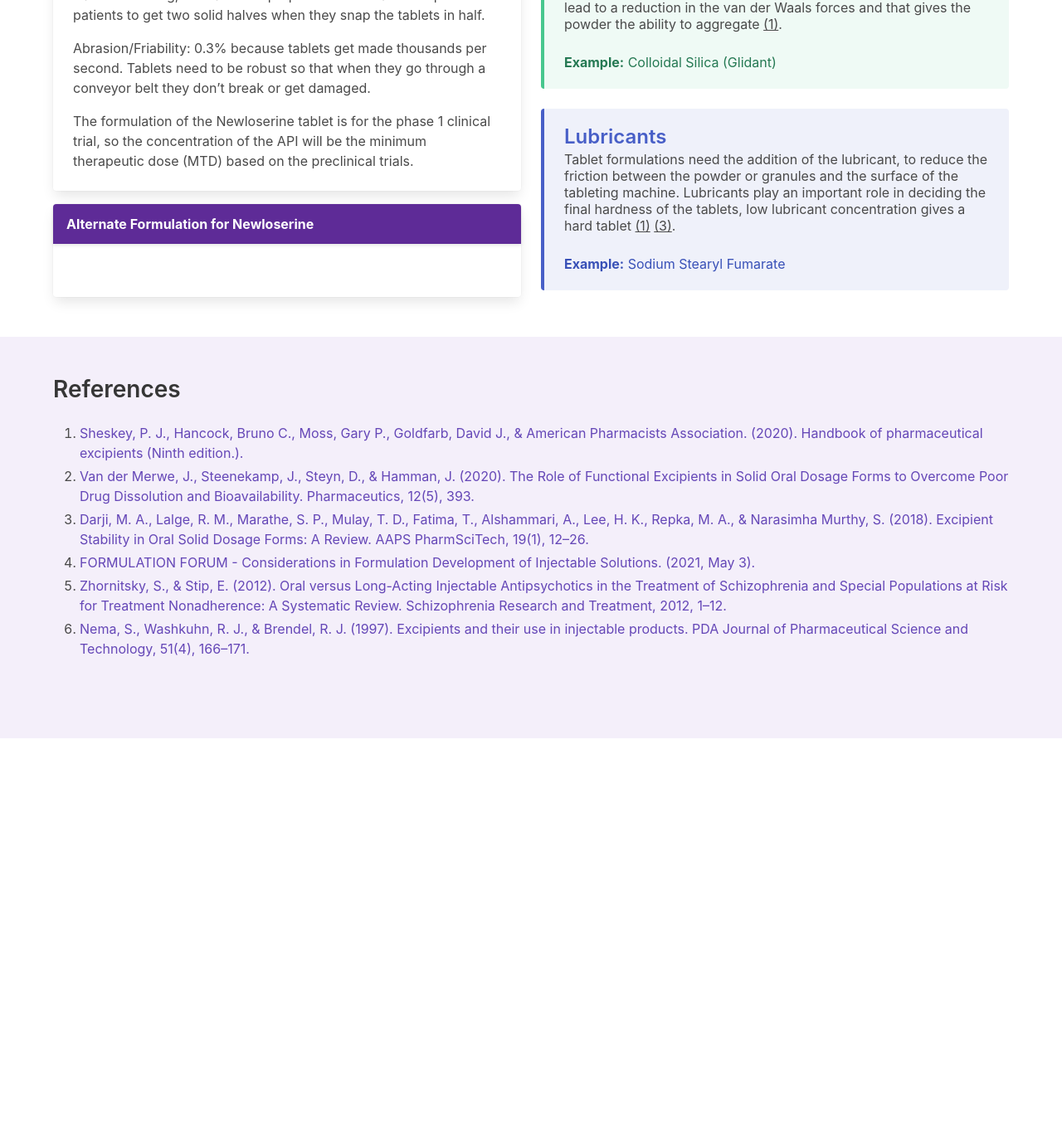
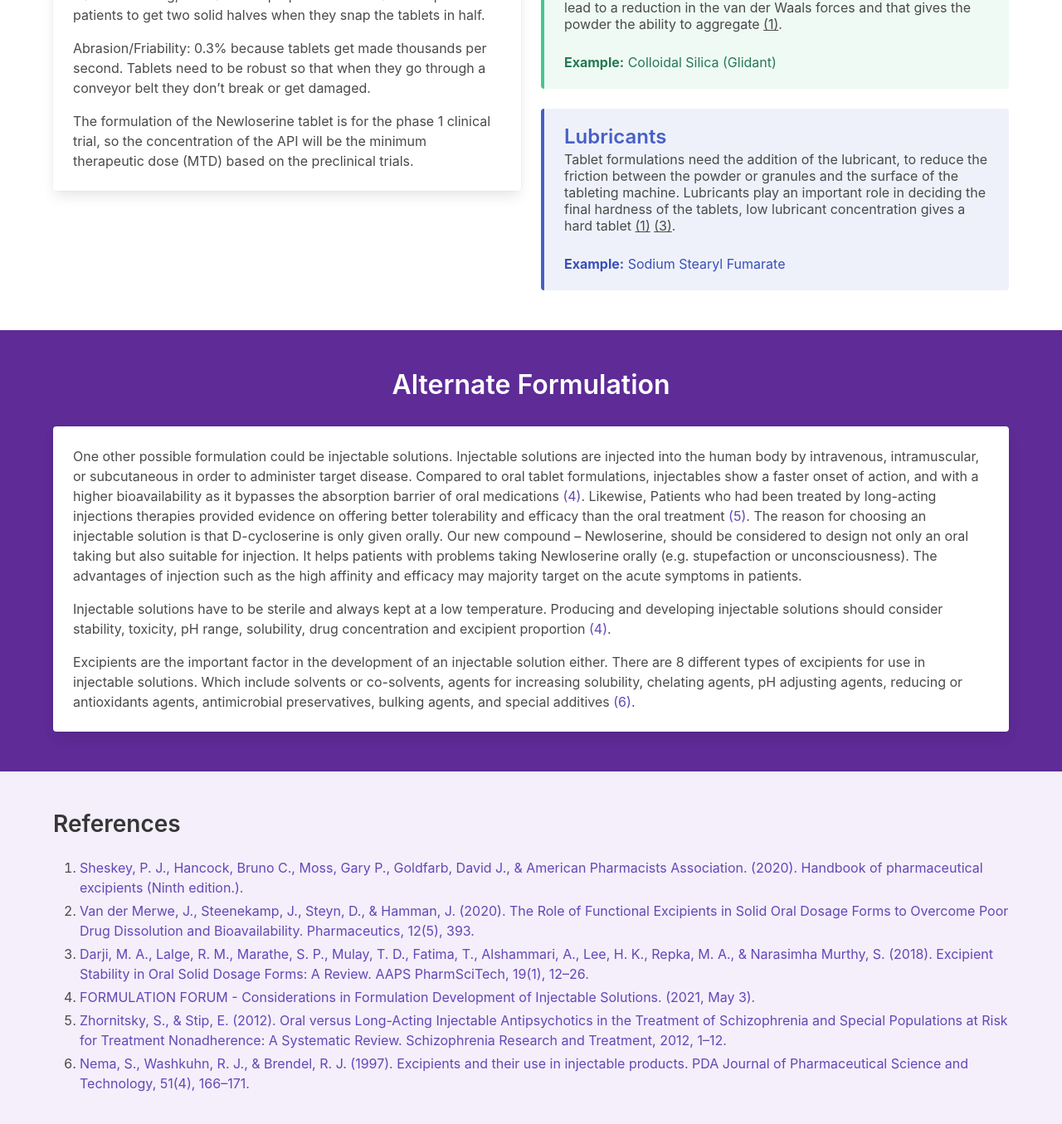
Before and after one commit to monpharm/monpharm.github.io, a Jekyll site: the page built from formulation.html, in a window 1280 px wide and 1400 px high, scrolled down 1245 px. Shown: the top 1355 px of the window at 83% size. Built offline with Jekyll 4.4.1, drawn with Linux system fonts in a browser that asks for light colours; nearby versions of some CDN libraries; before the commit the page ends 2135 px from its top, so only the background shows below that.

```diff
--- a/formulation.html
+++ b/formulation.html
@@ -56,7 +56,14 @@
 
         <div class="card">
           <div class="card-header has-background-primary">
-            <p class="card-header-title has-text-white">Why a Tablet Formulation?</p>
+            <p class="card-header-title has-text-white">
+              <span class="icon-text">
+                <span class="icon">
+                  <i class="fa-solid fa-tablets"></i>
+                </span>
+                <span>Why a Tablet Formulation?</span>
+              </span>
+            </p>
           </div>
           <div class="card-content">
             <div class="content">
@@ -67,7 +74,14 @@
 
         <div class="card mt-4">
           <div class="card-header has-background-primary">
-            <p class="card-header-title has-text-white">What are Excipients?</p>
+            <p class="card-header-title has-text-white">
+              <span class="icon-text">
+                <span class="icon">
+                  <i class="fa-solid fa-pills"></i>
+                </span>
+                <span>What are Excipients?</span>
+              </span>
+            </p>
           </div>
           <div class="card-content">
             <div class="content">
@@ -78,7 +92,14 @@
 
         <div class="card mt-4">
           <div class="card-header has-background-primary">
-            <p class="card-header-title has-text-white">Excipient Criteria for Newloserine</p>
+            <p class="card-header-title has-text-white">
+              <span class="icon-text">
+                <span class="icon">
+                  <i class="fa-solid fa-clipboard-list"></i>
+                </span>
+                <span>Excipient Criteria for Newloserine</span>
+              </span>
+            </p>
           </div>
           <div class="card-content">
             <div class="content">
@@ -86,19 +107,6 @@
               <p>Hardness: 9.5kg, the hardness properties of the tablet help the patients to get two solid halves when they snap the tablets in half.</p>
               <p>Abrasion/Friability: 0.3% because tablets get made thousands per second. Tablets need to be robust so that when they go through a conveyor belt they don’t break or get damaged.</p>
               <p>The formulation of the Newloserine tablet is for the phase 1 clinical trial, so the concentration of the API will be the minimum therapeutic dose (MTD) based on the preclinical trials.</p>
-            </div>
-          </div>
-        </div>
-
-        <div class="card mt-4">
-          <div class="card-header has-background-primary">
-            <p class="card-header-title has-text-white">Alternate Formulation for Newloserine</p>
-          </div>
-          <div class="card-content">
-            <div class="content">
-              <p></p>
-              <p></p>
-              <p></p>
             </div>
           </div>
         </div>
@@ -145,4 +153,24 @@
   </div>
 </section>
 
+<section class="section has-background-primary">
+  <div class="container">
+
+    <h3 class="title is-3 pb-2 has-text-white has-text-centered">Alternate Formulation</h3>
+
+    <div class="card mt-4">
+      <!-- <div class="card-header has-background-primary-light">
+        <p class="card-header-title">Alternate Formulation for Newloserine</p>
+      </div> -->
+      <div class="card-content">
+        <div class="content">
+          <p>One other possible formulation could be injectable solutions. Injectable solutions are injected into the human body by intravenous, intramuscular, or subcutaneous in order to administer target disease. Compared to oral tablet formulations, injectables show a faster onset of action, and with a higher bioavailability as it bypasses the absorption barrier of oral medications <a href="#4">(4)</a>. Likewise, Patients who had been treated by long-acting injections therapies provided evidence on offering better tolerability and efficacy than the oral treatment <a href="#5">(5)</a>. The reason for choosing an injectable solution is that D-cycloserine is only given orally. Our new compound – Newloserine, should be considered to design not only an oral taking but also suitable for injection. It helps patients with problems taking Newloserine orally (e.g. stupefaction or unconsciousness). The advantages of injection such as the high affinity and efficacy may majority target on the acute symptoms in patients.</p>
+          <p>Injectable solutions have to be sterile and always kept at a low temperature. Producing and developing injectable solutions should consider stability, toxicity, pH range, solubility, drug concentration and excipient proportion <a href="#4">(4)</a>.</p>
+          <p>Excipients are the important factor in the development of an injectable solution either. There are 8 different types of excipients for use in injectable solutions. Which include solvents or co-solvents, agents for increasing solubility, chelating agents, pH adjusting agents, reducing or antioxidants agents, antimicrobial preservatives, bulking agents, and special additives <a href="#6">(6)</a>.</p>
+        </div>
+      </div>
+    </div>
+  </div>
+</section>
+
 {% include references.html %}
--- a/future.html
+++ b/future.html
@@ -67,7 +67,7 @@
       </div>
     </div> -->
 
-    <h3 class="title is-3 py-2 pt-4">Clinical Trials</h3>
+    <h3 class="title is-3 py-2 pt-4">Clinical Trial Phases</h3>
 
     <div class="columns my-4">
       <div class="column is-one-fifth has-background-primary has-text-centered center-image">
@@ -123,7 +123,7 @@
 <section class="section has-background-primary">
   <div class="container">
 
-    <h3 class="title is-3 pb-2 has-text-white has-text-centered">After Trials</h3>
+    <h3 class="title is-3 pb-2 has-text-white has-text-centered">After Clinical Trials</h3>
 
     <div class="card my-4">
       <div class="card-header has-background-primary-light">
```
